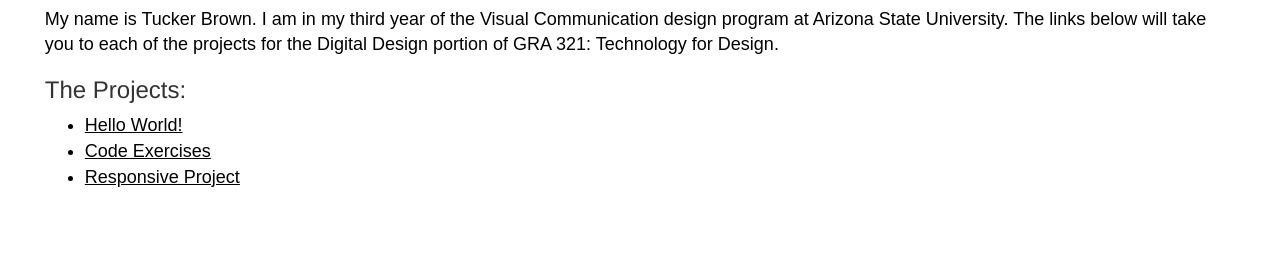
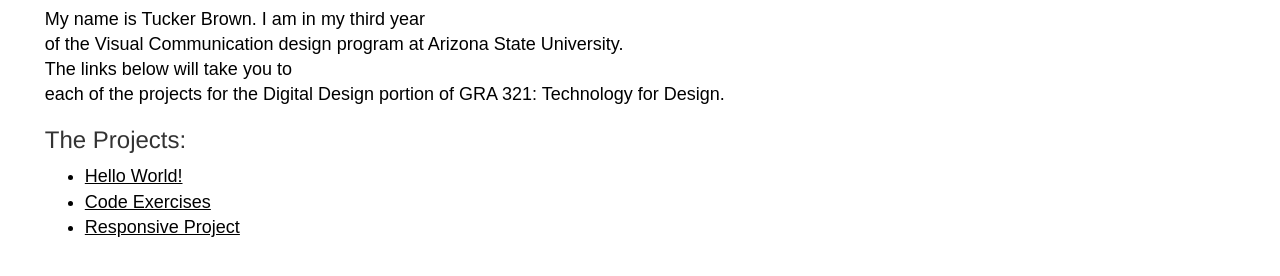
Before and after one commit to TuckerBrown2/gra-321, a plain HTML site: page index.html in a window 1280 px wide. Shown: the part 116-392 px from the top of the page. Drawn offline with Linux system fonts and the light colour scheme; a web font is replaced by a local one.

Commit message:
Added line breaks
adjusted description of course directory so it wasn't just one long line of text

```diff
--- a/index.html
+++ b/index.html
@@ -17,9 +17,9 @@
     <div id="wrapper">
       <h1><a href="index.html">GRA 321 Course Directory</a></h1>
       <h2>Welcome!</h2>
-      <p>My name is Tucker Brown. I am in my third year of the Visual Communication
-        design program at Arizona State University. The links below will take you
-        to each of the projects for the Digital Design portion of GRA 321:
+      <p>My name is Tucker Brown. I am in my third year <br> of the Visual Communication
+        design program at Arizona State University. <br> The links below will take you
+        to <br> each of the projects for the Digital Design portion of GRA 321:
         Technology for Design.</p>
       <h3>The Projects:</h3>
       <ul id="listFont">
```
